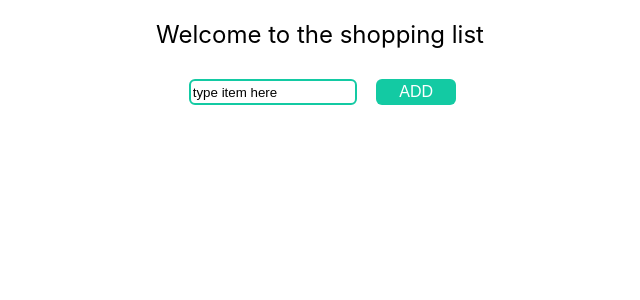
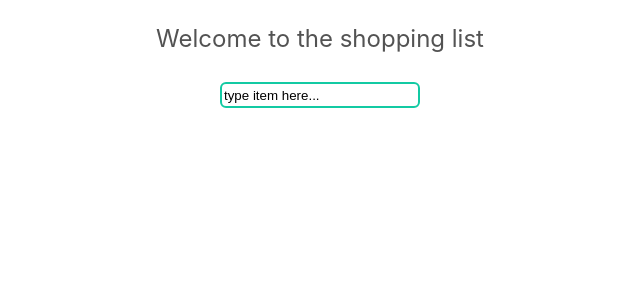
Before and after one commit to dmitlewski/react-shopping-list, a React (Create React App) app: page / in a window 1280 px wide. Shown: the top 300 px of the page, without its empty margins (320-960 px from the left). Built offline with nearby package versions, Linux system fonts and the light colour scheme.

Commit message:
minor changes

```diff
--- a/src/App.css
+++ b/src/App.css
@@ -5,8 +5,9 @@
 
 .welcomeTitle{
   font-size: 24px;
-  margin: 20px;
+  margin: top 30px;
   font: Arial;
+  color: rgb(83, 83, 83);
 
 }
 
@@ -25,12 +26,13 @@
 }
 
 .textBar{
-  margin: 10px;
-  width: 160px;
+  margin: 5px;
+  width: 192px;
   height: 20px;
   border: 2px solid #13caa3;
   border-radius: 6px;
   font: Arial;
+
 }
 
 .button:hover {
--- a/src/App.tsx
+++ b/src/App.tsx
@@ -6,13 +6,18 @@ import './App.css';
 
 
 
-// export weil es im index.tsx importiert wird
+// export weil es eventuell exportiert wird
 export function App() {
   const[list , setList] = useState([]);
-  const[inputData , setInputData] = useState("type item here");
+  const[inputData , setInputData] = useState("type item here...");
   const addText = "ADD";
   const [fieldClicked , setFieldClicked] = useState(false);
 
+  function getReady(){
+    hideInitialText();
+    displayAddButton();
+
+  }
 
   function handleInputData(event: string){
     setInputData(event);
@@ -28,15 +33,17 @@ export function App() {
     setInputData(""); //erase initial message "type item here"
   }
 
-
+  function displayAddButton(){
+    setFieldClicked(true);
+  }
 
 
   return (
     <div className="App">
       <p className = "welcomeTitle" >Welcome to the shopping list</p>
       <div className ="input">
-        <input type="text" value={inputData} className="textBar" onClick={hideInitialText} onChange={(e) =>handleInputData(e.target.value)}/>       {/* wenn es ein event e gibt, dann trigger diese funktion und übergib den wert von e */}
-        <input type="button" value="ADD" className="button" onClick={handleAddItem}/>
+        <input type="text" value={inputData} className="textBar" onClick={getReady} onChange={(e) =>handleInputData(e.target.value)}/>       {/* wenn es ein event e gibt, dann trigger diese funktion und übergib den wert von e */}
+        {fieldClicked&&<input type="button" value="ADD" className="button" onClick={handleAddItem}/>} {/* button wird erst angezeigt wenn man ins Feld klickt */}
       </div>
 
       <div className="list">
```
